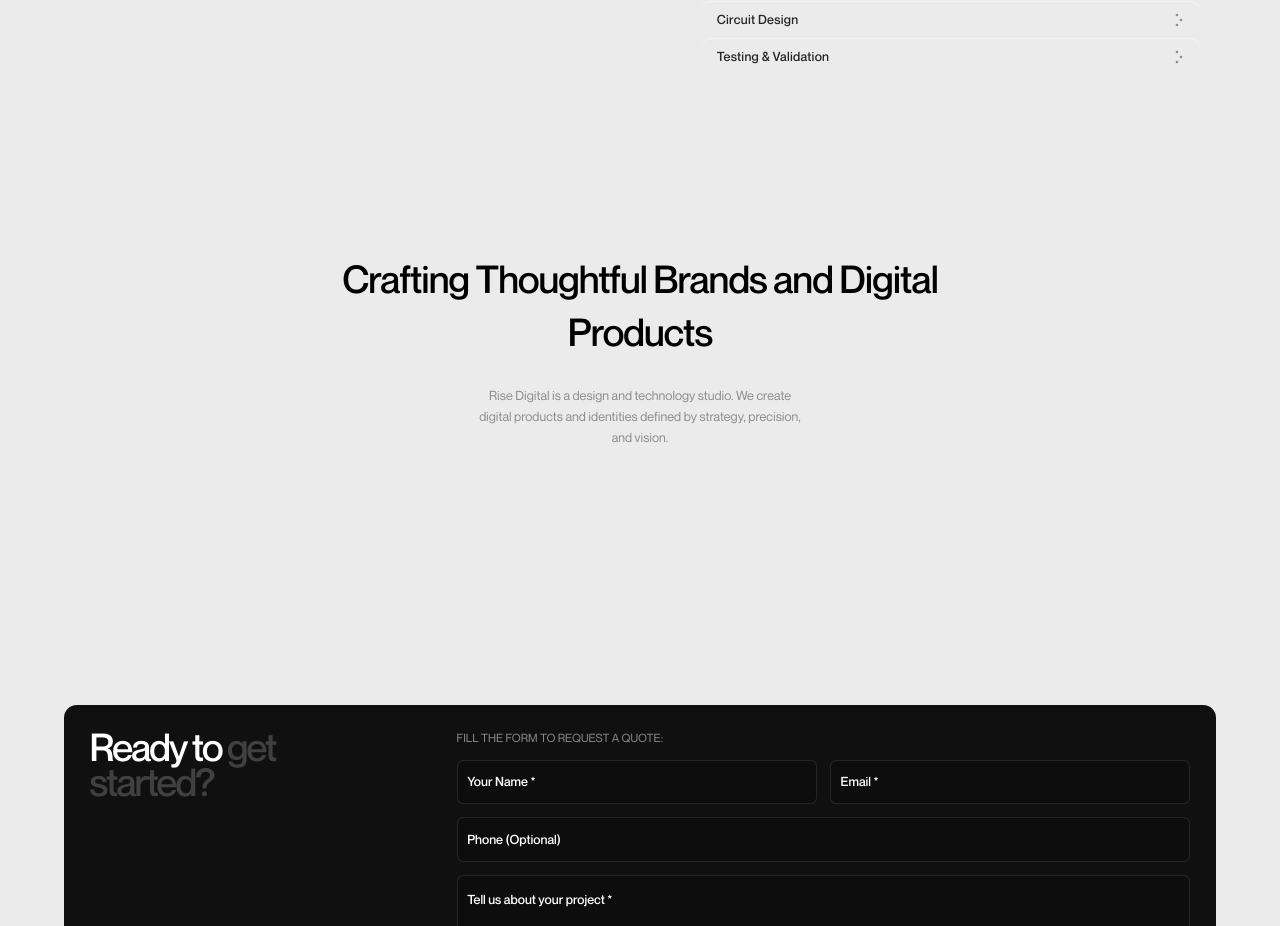
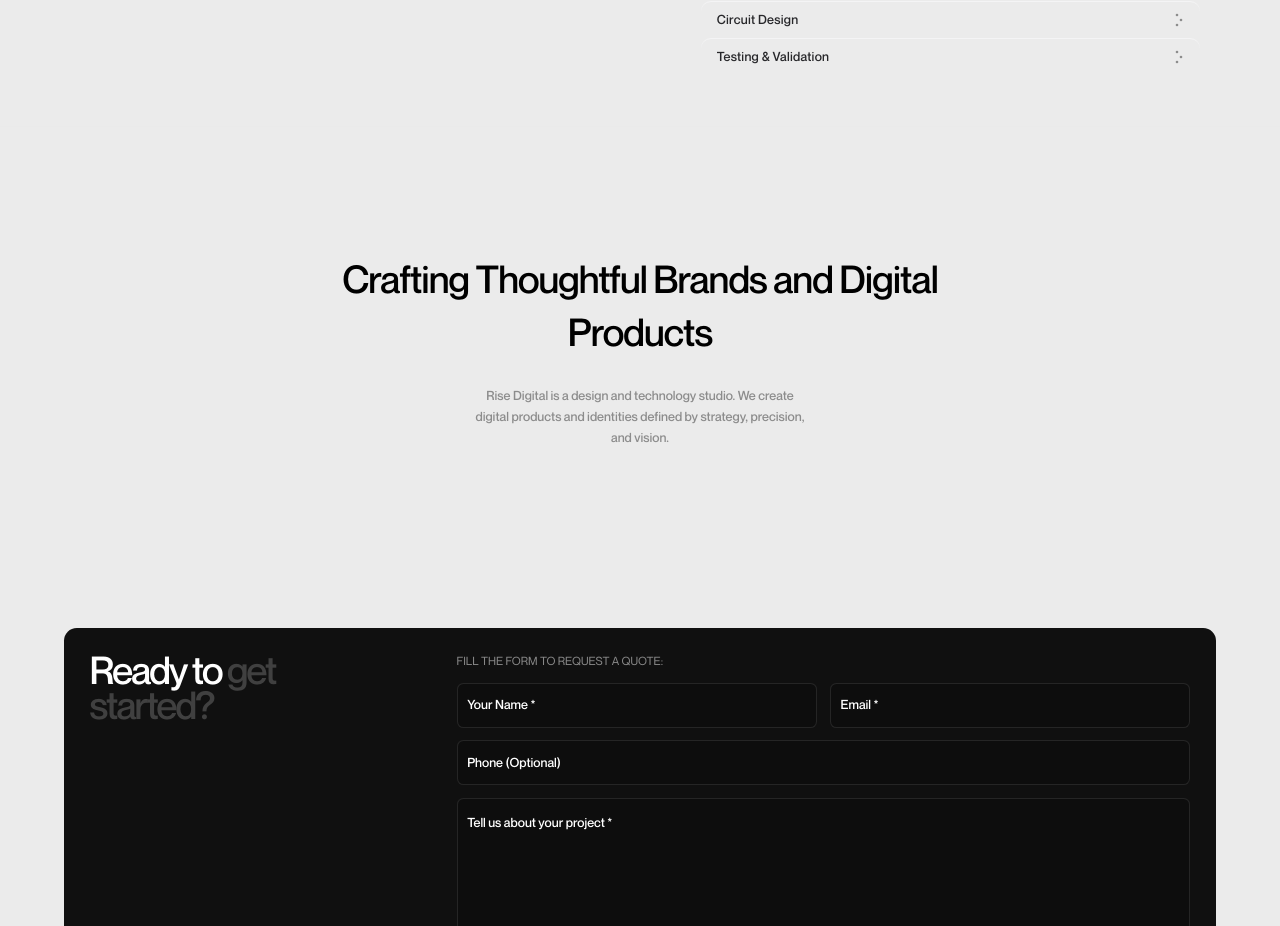
Before and after one commit to HashenS/Rise_Digital_Website, a Next.js app: page /services in a window 1280 px wide. Shown: the part 3380-4306 px from the top of the page. Built offline with nearby package versions, Linux system fonts and the light colour scheme.

Commit message:
style: adjust bottom padding and update font weight for page footer sections

```diff
--- a/src/app/about/page.tsx
+++ b/src/app/about/page.tsx
@@ -225,7 +225,7 @@
         </div>
       </div>
 
-      <section className="md:px-[6.25vw] px-4 py-[10vw] border-t border-zinc-200/20 flex flex-col items-center text-center">
+      <section className="md:px-[6.25vw] px-4 pt-[10vw] pb-[4vw] border-t border-zinc-200/20 flex flex-col items-center text-center">
         {/* Line-mask reveal heading */}
         <h2
           ref={textRef}
@@ -262,7 +262,7 @@
           initial={{ opacity: 0, y: 12 }}
           animate={{ opacity: 0.4, y: 0 }}
           transition={{ duration: 0.8, delay: 0.35, ease: [0.76, 0, 0.24, 1] }}
-          className="mt-6 md:mt-[2vw] font-neue text-sm md:text-[1vw] max-w-[42ch] leading-relaxed"
+          className="mt-6 md:mt-[2vw] font-neue text-sm md:text-[1vw] max-w-[42ch] leading-relaxed font-medium"
         >
           Rise Digital is a design and technology studio. We create digital
           products and identities defined by strategy, precision, and vision.
--- a/src/app/portfolio/page.tsx
+++ b/src/app/portfolio/page.tsx
@@ -276,7 +276,7 @@
         </div>
       </div>
 
-      <section className="md:px-[6.25vw] px-4 py-[10vw] border-t border-zinc-200/20 flex flex-col items-center text-center">
+      <section className="md:px-[6.25vw] px-4 pt-[10vw] pb-[4vw] border-t border-zinc-200/20 flex flex-col items-center text-center">
         {/* Line-mask reveal heading */}
         <h2
           ref={textRef}
@@ -313,7 +313,7 @@
           initial={{ opacity: 0, y: 12 }}
           animate={{ opacity: 0.4, y: 0 }}
           transition={{ duration: 0.8, delay: 0.35, ease: [0.76, 0, 0.24, 1] }}
-          className="mt-6 md:mt-[2vw] font-neue text-sm md:text-[1vw] max-w-[42ch] leading-relaxed"
+          className="mt-6 md:mt-[2vw] font-neue text-sm md:text-[1vw] max-w-[42ch] leading-relaxed font-medium"
         >
           Rise Digital is a design and technology studio. We create digital
           products and identities defined by strategy, precision, and vision.
--- a/src/app/services/page.tsx
+++ b/src/app/services/page.tsx
@@ -645,7 +645,7 @@
       {/* ── Start a project pill ───────────────────────────────────────── */}
 
       {/* ── Tagline — triggers dark bg ────────────────────────────────── */}
-      <section className="md:px-[6.25vw] px-4 py-[10vw] border-t border-zinc-200/20 flex flex-col items-center text-center">
+      <section className="md:px-[6.25vw] px-4 pt-[10vw] pb-[4vw] border-t border-zinc-200/20 flex flex-col items-center text-center">
         {/* Line-mask reveal heading */}
         <h2
           ref={textRef}
@@ -682,7 +682,7 @@
           initial={{ opacity: 0, y: 12 }}
           animate={{ opacity: 0.4, y: 0 }}
           transition={{ duration: 0.8, delay: 0.35, ease: [0.76, 0, 0.24, 1] }}
-          className="mt-6 md:mt-[2vw] font-neue text-sm md:text-[1vw] max-w-[42ch] leading-relaxed"
+          className="mt-6 md:mt-[2vw] font-neue text-sm md:text-[1vw] max-w-[42ch] leading-relaxed font-medium"
         >
           Rise Digital is a design and technology studio. We create digital
           products and identities defined by strategy, precision, and vision.
```
